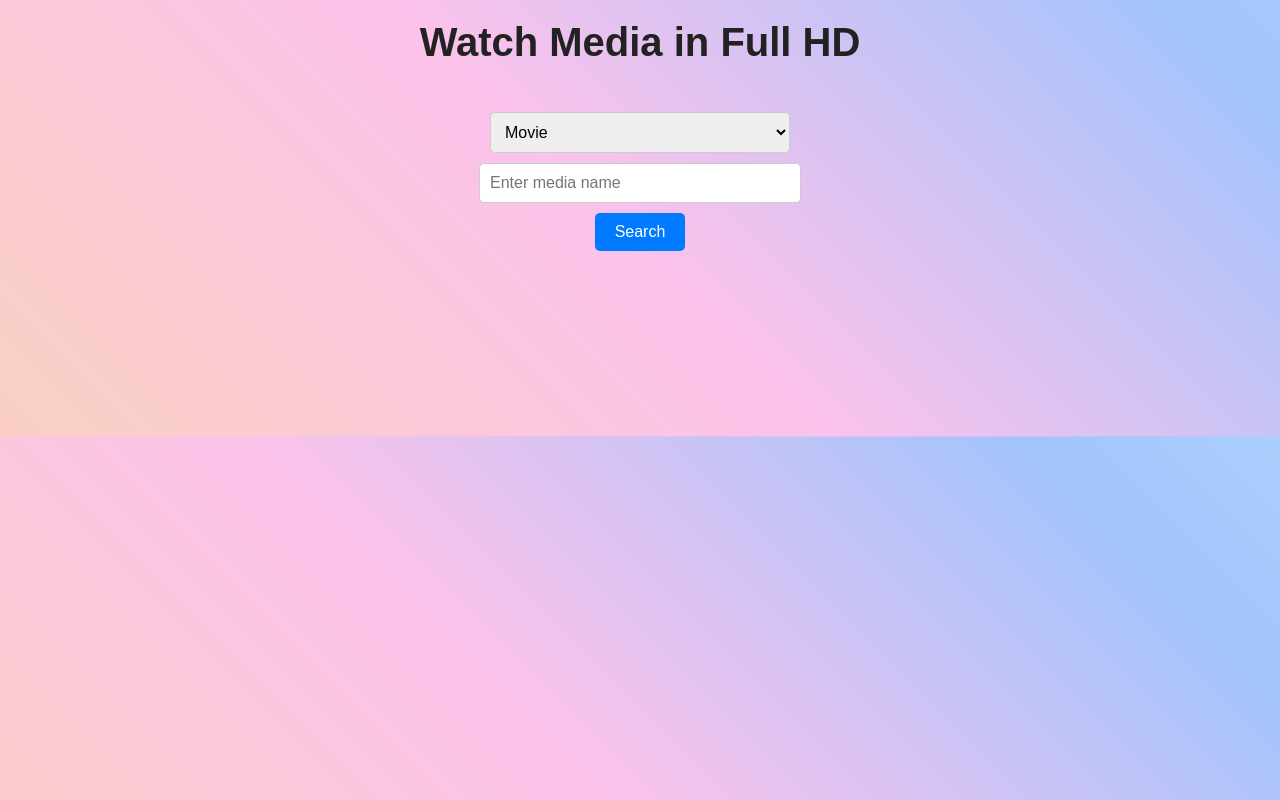
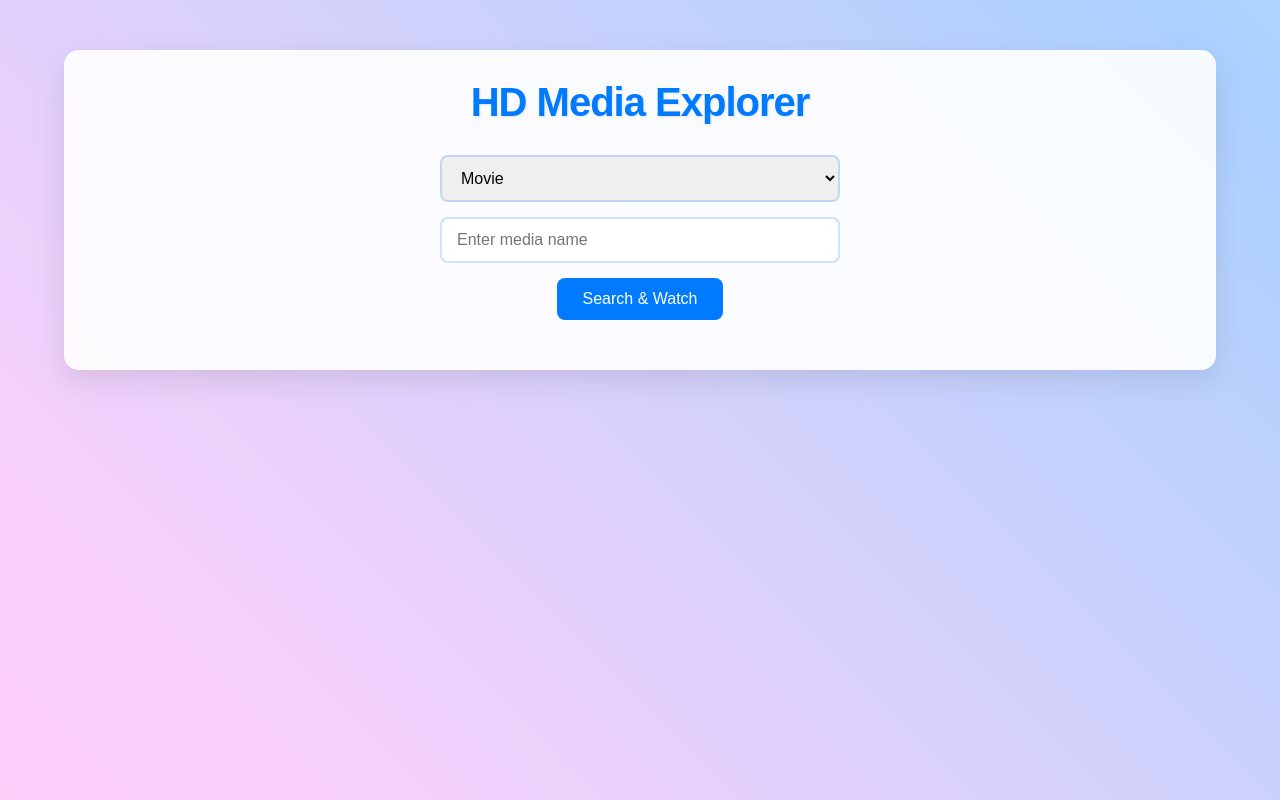
Before and after one commit to ROCKYANDTHEPAWPATROL20/freemoviewatch, a plain HTML site: page index.html in a window 1280 px wide. Drawn offline with Linux system fonts and the light colour scheme.

Commit message:
Update index.html

```diff
--- a/index.html
+++ b/index.html
@@ -1,88 +1,201 @@
 <!DOCTYPE html>
-<html>
+<html lang="en">
   <head>
-    <title>Free HD Media Search</title>
+    <meta charset="UTF-8">
+    <title>HD Media Explorer</title>
     <style>
-      body {
-        font-family: Arial, sans-serif;
+      :root {
+        --bg-gradient-1: #ff9a9e;
+        --bg-gradient-2: #fad0c4;
+        --bg-gradient-3: #fbc2eb;
+        --bg-gradient-4: #a1c4fd;
+        --bg-gradient-5: #c2e9fb;
+        --primary-color: #007bff;
+        --secondary-color: #6c757d;
+        --text-color: #333;
+      }
+
+      * {
         margin: 0;
         padding: 0;
-        color: #333;
+        box-sizing: border-box;
+        transition: all 0.3s ease;
+      }
+
+      body {
+        font-family: 'Arial', sans-serif;
+        min-height: 100vh;
         display: flex;
         flex-direction: column;
         align-items: center;
-        background: linear-gradient(45deg, #ff9a9e, #fad0c4, #fbc2eb, #a1c4fd, #c2e9fb);
-        background-size: 200% 200%;
-        animation: hueShift 30s infinite;
+        background: linear-gradient(45deg,
+          var(--bg-gradient-1),
+          var(--bg-gradient-2),
+          var(--bg-gradient-3),
+          var(--bg-gradient-4),
+          var(--bg-gradient-5)
+        );
+        background-size: 400% 400%;
+        animation: hueShift 20s ease infinite;
+        position: relative;
+        overflow-x: hidden;
+      }
+
+      body::before {
+        content: '';
+        position: fixed;
+        top: 0;
+        left: 0;
+        width: 100%;
+        height: 100%;
+        background: inherit;
+        z-index: -1;
+        filter: brightness(1.1);
+        opacity: 0.7;
+        animation: hueShift 20s ease infinite;
       }
 
       @keyframes hueShift {
-        0% {
-          background-position: 0% 50%;
+        0%, 100% { background-position: 0% 50%; }
+        50% { background-position: 100% 50%; }
       }
-        50% {
-          background-position: 100% 50%;
+
+      @keyframes fadeIn {
+        from { opacity: 0; transform: translateY(20px); }
+        to { opacity: 1; transform: translateY(0); }
       }
-        100% {
-          background-position: 0% 50%;
+
+      @keyframes spin {
+        0% { transform: rotate(0deg); }
+        100% { transform: rotate(360deg); }
       }
+
+      @keyframes loadingTextScale {
+        0%, 100% { transform: scale(1); opacity: 1; }
+        50% { transform: scale(1.1); opacity: 0.8; }
+      }
+
+      .container {
+        width: 90%;
+        max-width: 1200px;
+        background: rgba(255, 255, 255, 0.9);
+        border-radius: 15px;
+        padding: 30px;
+        box-shadow: 0 10px 30px rgba(0, 0, 0, 0.1);
+        margin-top: 50px;
+        animation: fadeIn 0.8s ease;
       }
 
       h1 {
-        margin-top: 20px;
+        text-align: center;
+        color: var(--primary-color);
+        margin-bottom: 30px;
         font-size: 2.5em;
-        color: #222;
+        letter-spacing: -1px;
+        text-shadow: 1px 1px 2px rgba(0, 0, 0, 0.1);
       }
 
       #searchContainer {
-        margin: 20px 0;
         display: flex;
         flex-direction: column;
+        gap: 15px;
         align-items: center;
+        margin-bottom: 20px;
       }
 
-      input[type="text"], input[type="number"], select {
-        width: 300px;
-        padding: 10px;
+      input, select {
+        width: 100%;
+        max-width: 400px;
+        padding: 12px 15px;
+        border: 2px solid rgba(0, 123, 255, 0.2);
+        border-radius: 8px;
         font-size: 1em;
-        border: 1px solid #ccc;
-        border-radius: 5px;
-        margin-bottom: 10px;
+        outline: none;
+        transition: all 0.3s ease;
+      }
+
+      input:focus, select:focus {
+        border-color: var(--primary-color);
+        box-shadow: 0 0 10px rgba(0, 123, 255, 0.1);
       }
 
       button {
-        background-color: #007bff;
+        background-color: var(--primary-color);
         color: white;
         border: none;
-        padding: 10px 20px;
+        padding: 12px 25px;
+        border-radius: 8px;
         font-size: 1em;
-        border-radius: 5px;
         cursor: pointer;
-        transition: background-color 0.3s ease;
+        transform: translateY(0);
+        transition: all 0.3s ease;
+        display: flex;
+        align-items: center;
+        justify-content: center;
       }
 
       button:hover {
         background-color: #0056b3;
+        transform: translateY(-3px);
+        box-shadow: 0 5px 15px rgba(0, 0, 0, 0.1);
+      }
+
+      #loadingIndicator {
+        display: none;
+        flex-direction: column;
+        align-items: center;
+        justify-content: center;
+        margin-top: 20px;
+      }
+
+      .spinner {
+        width: 50px;
+        height: 50px;
+        border: 5px solid rgba(0, 123, 255, 0.2);
+        border-top: 5px solid var(--primary-color);
+        border-radius: 50%;
+        animation: spin 1s linear infinite;
+        margin-bottom: 15px;
+      }
+
+      .loading-text {
+        color: var(--primary-color);
+        font-weight: bold;
+        animation: loadingTextScale 1.5s ease-in-out infinite;
       }
 
       #iframeContainer {
+        width: 100%;
         margin-top: 20px;
-        width: 80%;
-        max-width: 1200px;
-        text-align: center;
+        display: flex;
+        justify-content: center;
       }
 
       iframe {
         width: 100%;
+        max-width: 1100px;
         height: 600px;
         border: none;
-        border-radius: 20px;
-        box-shadow: 0px 4px 8px rgba(0, 0, 0, 0.1);
+        border-radius: 15px;
+        box-shadow: 0 10px 30px rgba(0, 0, 0, 0.2);
+        animation: fadeIn 0.8s ease;
+      }
+
+      @media (max-width: 768px) {
+        .container {
+          width: 95%;
+          padding: 20px;
+        }
+
+        iframe {
+          height: 400px;
+        }
       }
     </style>
   </head>
   <body>
-    <h1>Watch Media in Full HD</h1>
+    <div class="container">
+      <h1>HD Media Explorer</h1>
       <div id="searchContainer">
         <select id="mediaType">
           <option value="movie">Movie</option>
@@ -92,9 +205,14 @@
         <input type="text" id="mediaName" placeholder="Enter media name" />
         <input type="number" id="seasonNumber" placeholder="Season number (for episodes)" style="display: none;" />
         <input type="number" id="episodeNumber" placeholder="Episode number (for episodes)" style="display: none;" />
-      <button onclick="embedMedia()">Search</button>
+        <button onclick="embedMedia()">Search & Watch</button>
+      </div>
+      <div id="loadingIndicator">
+        <div class="spinner"></div>
+        <div class="loading-text">Loading...</div>
       </div>
       <div id="iframeContainer"></div>
+    </div>
 
     <script>
       // Show/hide fields based on media type
@@ -117,11 +235,17 @@
         const mediaName = document.getElementById("mediaName").value.trim();
         const seasonNumber = document.getElementById("seasonNumber").value.trim();
         const episodeNumber = document.getElementById("episodeNumber").value.trim();
+        const loadingIndicator = document.getElementById("loadingIndicator");
+        const iframeContainer = document.getElementById("iframeContainer");
 
         if (!mediaName) {
           alert("Please enter a media name!");
           return;
         }
+
+        // Show loading indicator
+        loadingIndicator.style.display = "flex";
+        iframeContainer.innerHTML = ""; // Clear previous content
 
         const proxy = "https://cors-anywhere.herokuapp.com/";
         const searchUrl = `${proxy}https://www.imdb.com/find?q=${encodeURIComponent(mediaName)}&s=tt`;
@@ -136,6 +260,7 @@
           const imdbIdMatch = text.match(/\/title\/(tt\d+)/);
           if (!imdbIdMatch) {
             alert("Media not found!");
+            loadingIndicator.style.display = "none";
             return;
           }
           const imdbId = imdbIdMatch[1];
@@ -150,18 +275,28 @@
           } else if (mediaType === "episode") {
             if (!seasonNumber || !episodeNumber) {
               alert("Please enter both season and episode numbers!");
+              loadingIndicator.style.display = "none";
               return;
             }
             embedUrl = `https://vidsrc.xyz/embed/tv/${imdbId}/${seasonNumber}-${episodeNumber}`;
           }
 
           // Create and embed the iframe
-          document.getElementById("iframeContainer").innerHTML = `
-            <iframe src="${embedUrl}" allowfullscreen></iframe>
-          `;
+          const iframe = document.createElement('iframe');
+          iframe.src = embedUrl;
+          iframe.allowFullscreen = true;
+
+          // Hide loading indicator when iframe loads
+          iframe.onload = () => {
+            loadingIndicator.style.display = "none";
+          };
+
+          iframeContainer.appendChild(iframe);
+
         } catch (error) {
           console.error("Error fetching media data:", error);
           alert("Failed to retrieve media information.");
+          loadingIndicator.style.display = "none";
         }
       }
     </script>
```
Lines whose indentation alone changed are shown as unchanged.
